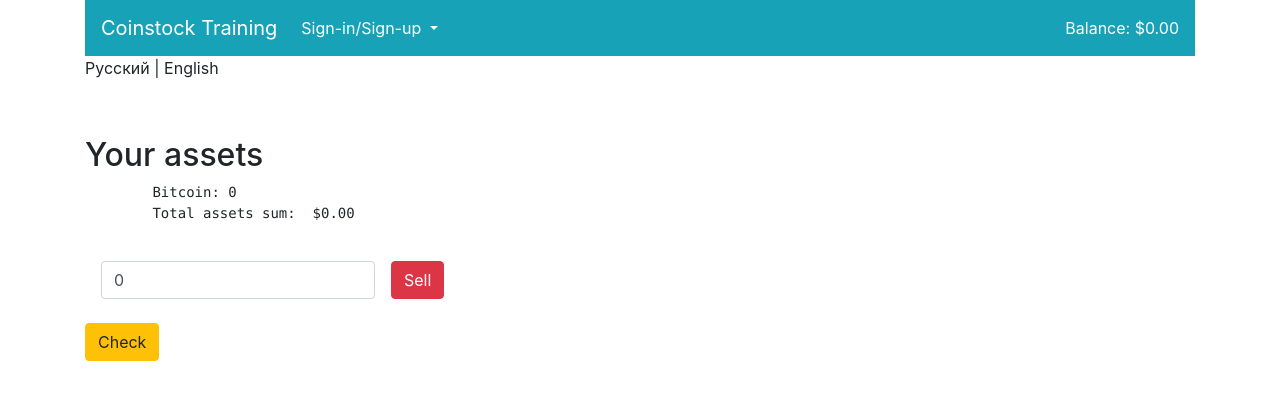
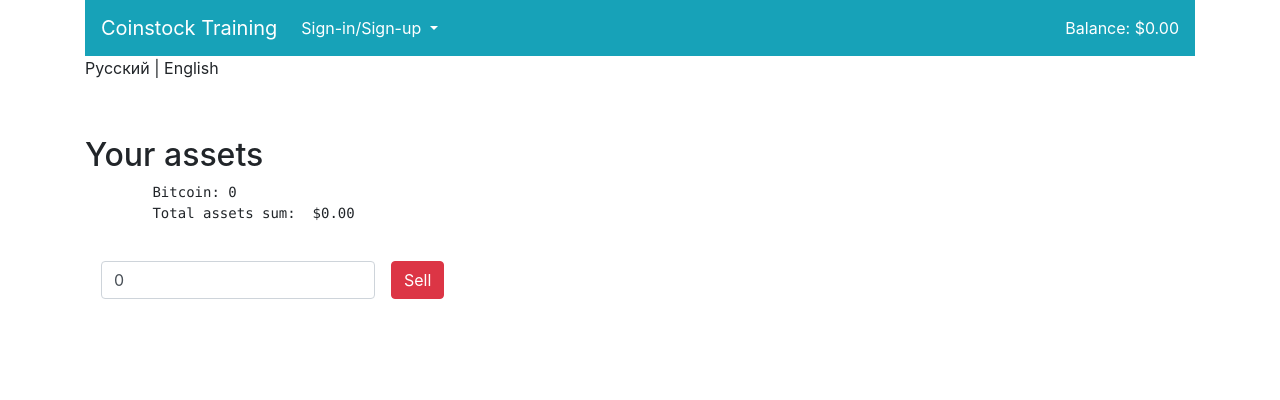
Before and after one commit to Cryoman/coin-stock, a Vue app: page /assets in a window 1280 px wide. Shown: the top 400 px of the page. Built offline with nearby package versions, Linux system fonts and the light colour scheme; no server answers.

Commit message:
remove unused check-button

```diff
--- a/src/components/Assets.vue
+++ b/src/components/Assets.vue
@@ -24,8 +24,6 @@
         {{$t('sellButton')}}
       </button>
     </form>
-    <br>
-          <button class="btn btn-warning" @click="check">Check</button>
   </div>
 </template>
 <script>
```
